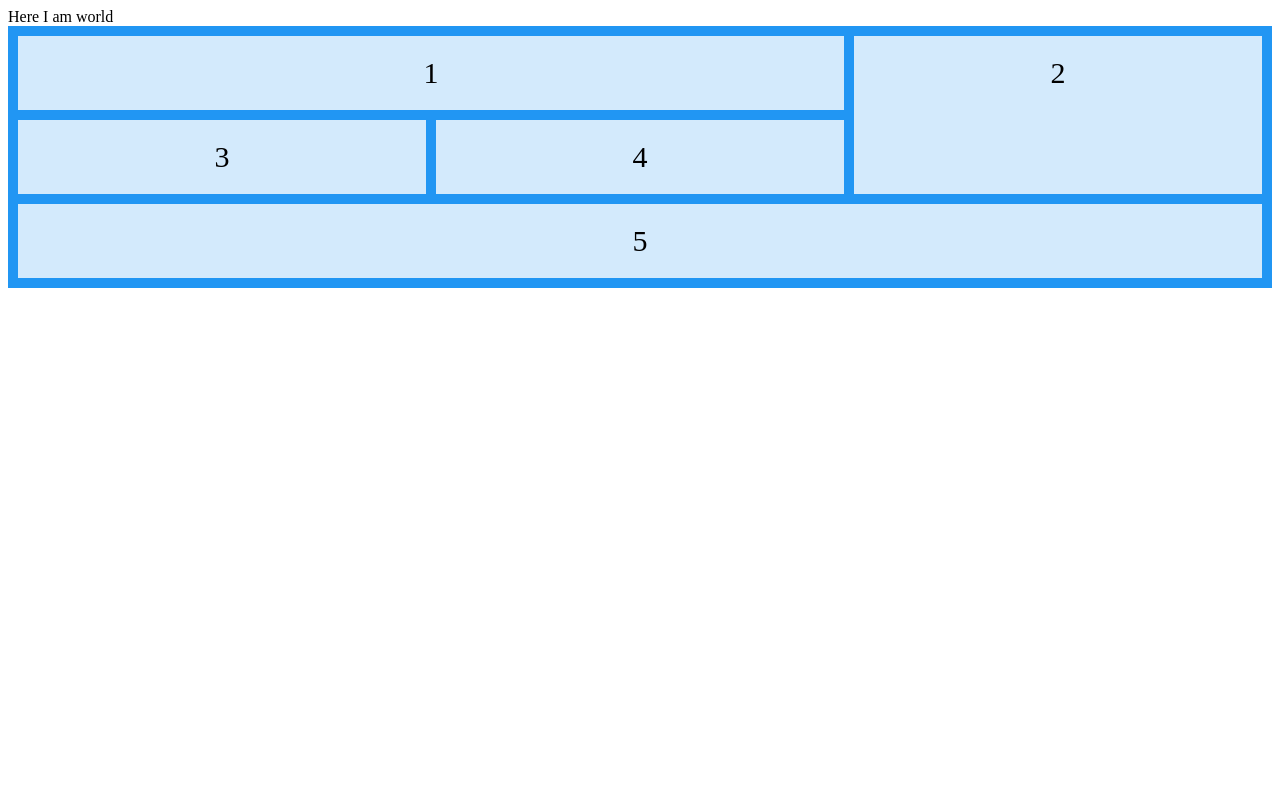
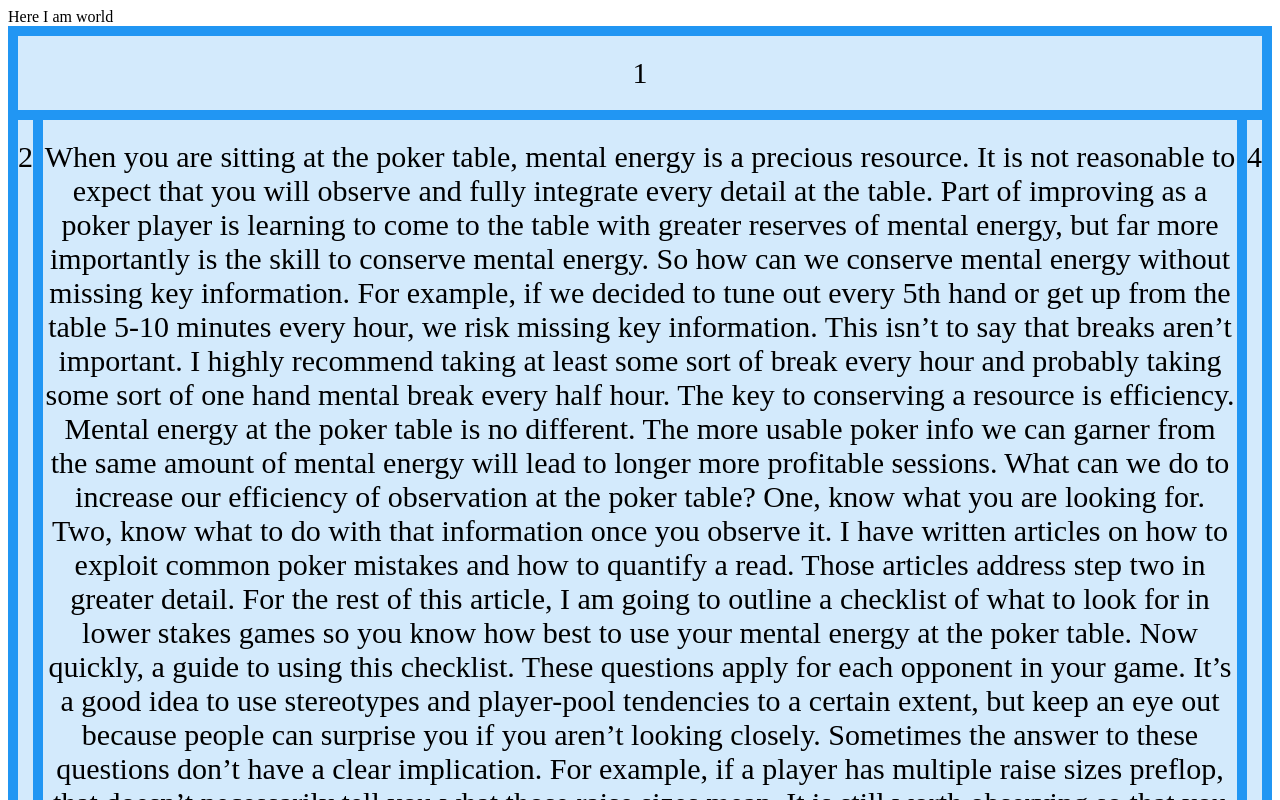
Before and after one commit to SamKnowles/practice, a React (Create React App) app: page / in a window 1280 px wide. Shown: the top 800 px of the page. Built offline with nearby package versions, Linux system fonts and the light colour scheme.

Commit message:
added text to preflop component

```diff
--- a/src/Components/PreFlop.js
+++ b/src/Components/PreFlop.js
@@ -4,11 +4,217 @@ function PreFlop() {
     return (
         <div>
         <div className="preFlop-container">
-                <div className="preFlop-item item1">1</div>
-                <div className="preFlop-item item2">2</div>
-                <div className="preFlop-item item3">3</div>
-                <div className="preFlop-item item4">4</div>
-                <div className="preFlop-item item5">5</div>
+                <div className="item1">1</div>
+                <div className="item2">2</div>
+                <div className="item3">
+                When you are sitting at the poker table, mental energy is a precious resource. It is not reasonable to expect that you will observe and fully integrate every detail at the table. Part of improving as a poker player is learning to come to the table with greater reserves of mental energy, but far more importantly is the skill to conserve mental energy.
+
+So how can we conserve mental energy without missing key information. For example, if we decided to tune out every 5th hand or get up from the table 5-10 minutes every hour, we risk missing key information. This isn’t to say that breaks aren’t important. I highly recommend taking at least some sort of break every hour and probably taking some sort of one hand mental break every half hour.
+
+The key to conserving a resource is efficiency. Mental energy at the poker table is no different. The more usable poker info we can garner from the same amount of mental energy will lead to longer more profitable sessions.
+
+What can we do to increase our efficiency of observation at the poker table? One, know what you are looking for. Two, know what to do with that information once you observe it. I have written articles on how to exploit common poker mistakes and how to quantify a read. Those articles address step two in greater detail. For the rest of this article, I am going to outline a checklist of what to look for in lower stakes games so you know how best to use your mental energy at the poker table.
+
+Now quickly, a guide to using this checklist. These questions apply for each opponent in your game. It’s a good idea to use stereotypes and player-pool tendencies to a certain extent, but keep an eye out because people can surprise you if you aren’t looking closely. Sometimes the answer to these questions don’t have a clear implication. For example, if a player has multiple raise sizes preflop, that doesn’t necessarily tell you what those raise sizes mean. It is still worth observing so that you can try and then observe what those raise sizes mean now that you have discovered their existence. Not everything worth observing is on this checklist, so don’t let this become the be all end all of your poker observation. Finally, people can change, so be ready to reevaluate and always consider game circumstances when making your reads.
+
+General:
+
+Buy-in habits
+
+Does this player buy in for the max?
+
+Does this player buy in for at least 100 bb?
+
+Does this player top off regularly?
+
+Does this player reload?
+
+Conversation
+
+Does this player talk strategy at the table?
+
+Does this player claim to be a professional?
+
+Does this player say dumb things like “I knew you had that hand that beat me” or “I should have called with 83 offsuit since i would have turned two pair” (in drunken breath right into your face)?
+
+Other general concerns
+
+Is this player drinking? A lot or casually?
+
+Does this player know all of the dealers and half of the table?
+
+Does this player tilt? Is this player tilting?
+
+Preflop:
+
+Limping
+
+Does this player always limp preflop?
+
+Does this player ever limp preflop?
+
+What types of hands does this player limp?
+
+Does this player always limp in early position?
+
+Does this player normally limp-call or just limp to try and see a cheap flop?
+
+Does this player always limp-call if other players have limp-called in front of them?
+
+Raise sizes
+
+Does this player use multiple raise sizes independent of limpers in the pot?
+
+What do those raise sizes indicate?
+
+3-betting
+
+Will this player ever 3-bet?
+
+Does this player ever 3-bet light?
+
+Does this player 3-bet hands like AK or only premium pairs?
+
+4-betting
+
+Does this player ever 4-bet?
+
+Does this player ever 4-bet light?
+
+Stealing
+
+Does this player take obvious squeezing spots?
+
+Does this player play aggressively preflop against players you are perceiving as having wide/weak preflop ranges?
+
+General Postflop
+
+Bluffing
+
+Does this player ever bluff… ever?
+
+Does this player regularly bet into weakness?
+
+Does this player have obvious timing tells?
+
+What do those tells mean?
+
+Does this player have obvious bet sizing tells?
+
+What do those tells mean?
+
+Will this player ever check raise?
+
+What types of hand will this player check-raise?
+
+Semi-bluffing/Draw-play
+
+Does this player ever semi-bluff?
+
+Does this player always semi-bluff?
+
+Does this player chase draws with bad prices?
+
+Slow-Playing
+
+Does this player ever slowplay?
+
+Does this player ever slowplay on coordinated boards?
+
+Hand Strength considerations
+
+Does this player overvalue hands by calling too wide?
+
+Does this player value bet thinly? On purpose?
+
+Does this player overvalue hands by absolute strength?
+
+Can this player fold an overpair?
+
+Other considerations
+
+Does this player seem to understand pot odds?
+
+Does this player play very face up in 3-bet pots?
+
+Flop
+
+Continuation betting
+
+How often is this player continuation betting?
+
+Does this player continuation bet air?
+
+Does this player continuation bet marginal hands?
+
+Does this player continuation bet differently in position vs out of position?
+
+Donk betting
+
+Does this player ever donk bet?
+
+What kinds of hands does this player donk bet? Have they folded to flop raises? Do they continue on the turn?
+
+Other flop considerations
+
+Does this player always call continuation bets with bottom pair+?
+
+Does this player always call continuation bets with draws?
+
+Does this player call differently in position vs out of position?
+
+Does this player ever check-raise flops?
+
+Is this ever a bluff or semi-bluff?
+
+Does this player attack continuation bets on weak, uncoordinated boards?
+
+Will this player float in position?
+
+Turn
+
+Continuation bets
+
+How often does this player bet the turn after continuation betting the flop?
+
+Calling/raising
+
+Does this player overfold the turn after calling the flop very widely?
+
+Other turn considerations
+
+Does this player like to pot control in position on the turn with top pair hands?
+
+Does this player generally continue semibluffs in position? Out of position?
+
+River
+
+Bluffing
+
+Has this player ever bluffed the river?
+
+Has the player ever bluff check-raised the river?
+
+Donk-Betting
+
+Does this player tend to donk bet after calling two streets?
+
+Are these with value hands? Missed draws?
+
+Pot controlling
+
+How thinly does this player value bet?
+
+Will this player raise non-nutted hands for value?
+
+Post-Hand considerations
+
+Does this player generally fast-roll?
+
+Will this player tell you their hand/talk poker with you after the hand?
+                </div>
+                <div className="item4">4</div>
+                <div className="item5">5</div>
             </div>
         </div>
     )
--- a/src/Styles/PreFlop.css
+++ b/src/Styles/PreFlop.css
@@ -1,24 +1,44 @@
+.item1 {
+  grid-area: header;
+  font-size: 30px;
+
+}
+
+.item2 {
+  grid-area: menu;
+  font-size: 30px;
+
+}
+
+.item3 {
+  font-size: 15px;
+  grid-area: main;
+}
+
+.item4 {
+  grid-area: right;
+  font-size: 30px;
+
+}
+
+.item5 {
+  font-size: 30px;
+  grid-area: footer;
+}
+
 .preFlop-container {
   display: grid;
+  grid-template-areas:
+    'header header header header header header'
+    'menu main main main right right'
+    'menu footer footer footer footer footer';
   grid-gap: 10px;
   background-color: #2196F3;
   padding: 10px;
 }
-.preFlop-item {
+.preFlop-container > div {
   background-color: rgba(255, 255, 255, 0.8);
   text-align: center;
-  padding: 20px;
+  padding: 20px 0;
   font-size: 30px;
 }
-.item1 {
-  grid-column: 1 / span 2;
-  grid-row: 1;
-}
-.item2 {
-  grid-column: 3;
-  grid-row: 1 / span 2;
-}
-.item5 {
-  grid-column: 1 / span 3;
-  grid-row: 3;
-}
```
